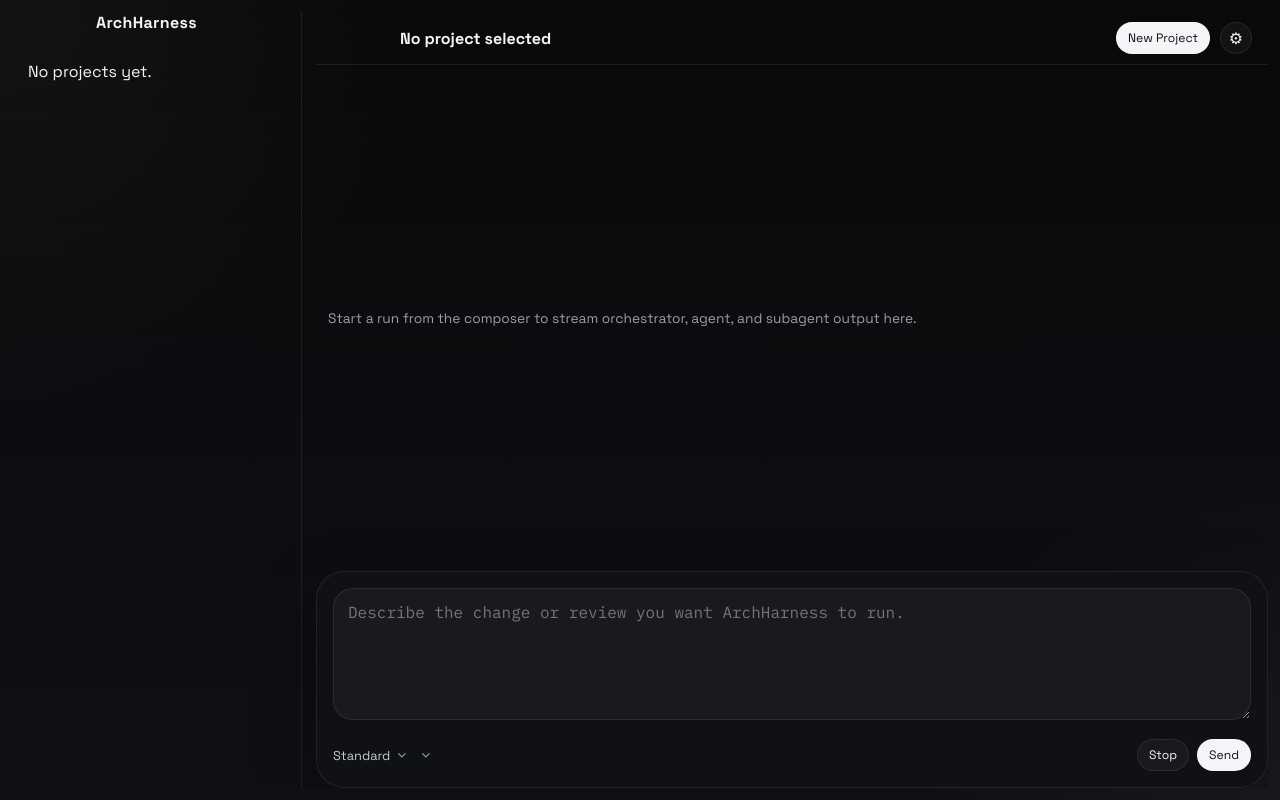
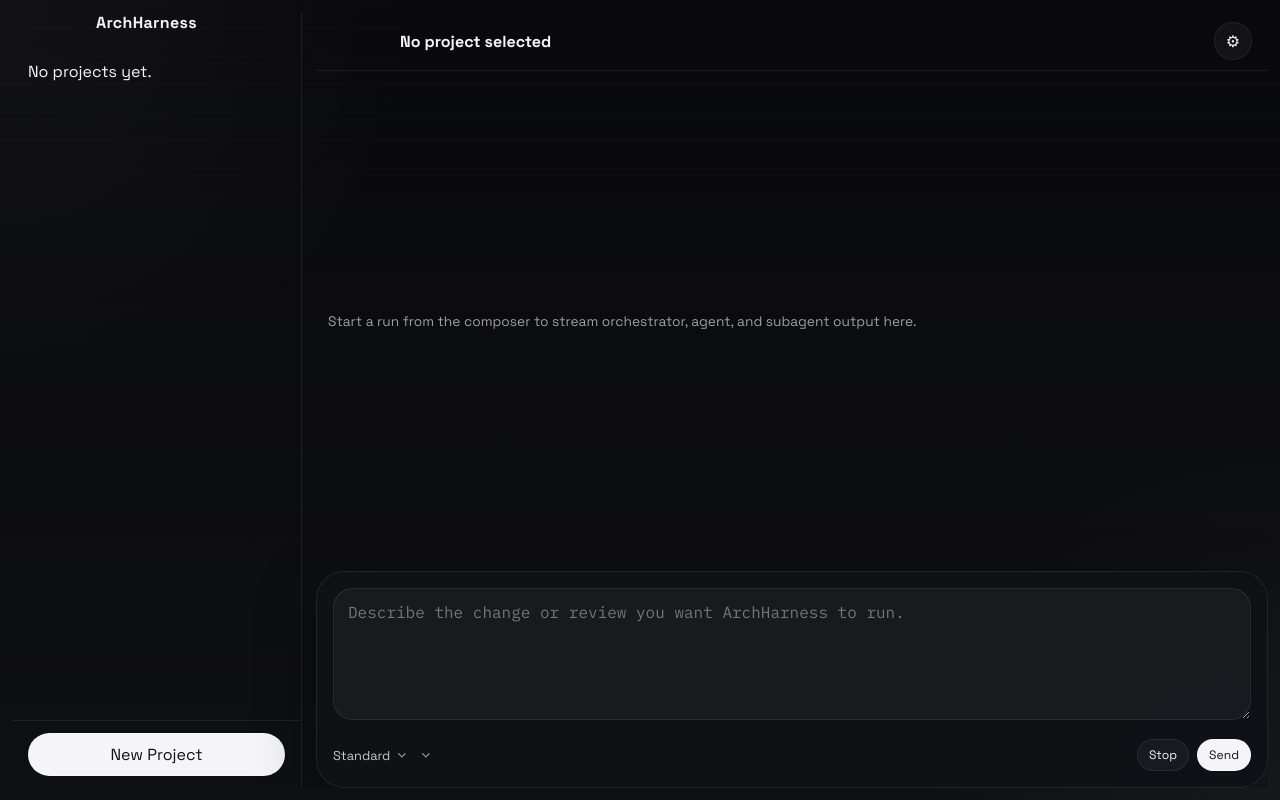
Before and after one commit to Pepsi1x1/ArchHarness, a plain HTML site: page src/ArchHarness.Web/wwwroot/index.html in a window 1280 px wide. Drawn offline with Linux system fonts and the light colour scheme; no server answers.

Commit message:
Move the new project button

```diff
--- a/src/ArchHarness.Web/wwwroot/index.html
+++ b/src/ArchHarness.Web/wwwroot/index.html
@@ -8,7 +8,7 @@
   <link rel="preconnect" href="https://fonts.gstatic.com" crossorigin>
   <link href="https://fonts.googleapis.com/css2?family=Space+Grotesk:wght@400;500;700&family=IBM+Plex+Mono:wght@400;500&display=swap" rel="stylesheet">
   <link rel="stylesheet" href="https://cdnjs.cloudflare.com/ajax/libs/font-awesome/6.7.2/css/all.min.css" integrity="sha512-Evv84Mr4kqVGRNSgIGL/F/aIDqQb7xQ2vcrdIwxfjThSH8CSR7PBEakCr51Ck+w+/U6swU2Im1vVX0SVk9ABhg==" crossorigin="anonymous" referrerpolicy="no-referrer">
-  <link rel="stylesheet" href="/styles.css?v=44">
+  <link rel="stylesheet" href="/styles.css?v=45">
 </head>
 <body>
   <div class="page-noise"></div>
@@ -24,6 +24,9 @@
           <div id="project-list" class="project-list">No projects yet.</div>
         </section>
       </div>
+      <div class="sidebar-footer">
+        <button id="new-project-button" class="primary-button" type="button" style="width:100%">New Project</button>
+      </div>
     </aside>
 
     <section class="workspace-shell">
@@ -31,10 +34,7 @@
         <div class="topbar-copy">
           <h2 id="workspace-title">No project selected</h2>
         </div>
-        <div class="topbar-actions">
-          <button id="new-project-button" class="primary-button small-button" type="button">New Project</button>
-          <button id="settings-button" class="icon-button" type="button" aria-label="Open settings">⚙</button>
-        </div>
+        <button id="settings-button" class="icon-button" type="button" aria-label="Open settings">⚙</button>
       </header>
 
       <section class="stream-panel">
@@ -220,6 +220,6 @@
     </button>
   </template>
 
-  <script src="/app.js?v=29" defer></script>
+  <script src="/app.js?v=30" defer></script>
 </body>
 </html>
--- a/src/ArchHarness.Web/wwwroot/styles.css
+++ b/src/ArchHarness.Web/wwwroot/styles.css
@@ -110,7 +110,7 @@ body {
   position: sticky;
   top: 12px;
   display: grid;
-  grid-template-rows: auto minmax(0, 1fr);
+  grid-template-rows: auto minmax(0, 1fr) auto;
   max-height: calc(100vh - 24px);
   padding: 0;
   overflow: hidden;
@@ -160,6 +160,11 @@ body {
   gap: 14px;
   padding: 22px 16px 16px;
   min-height: 0;
+}
+
+.sidebar-footer {
+  padding: 12px 16px;
+  border-top: 1px solid var(--border);
 }
 
 .sidebar-head button,
```
